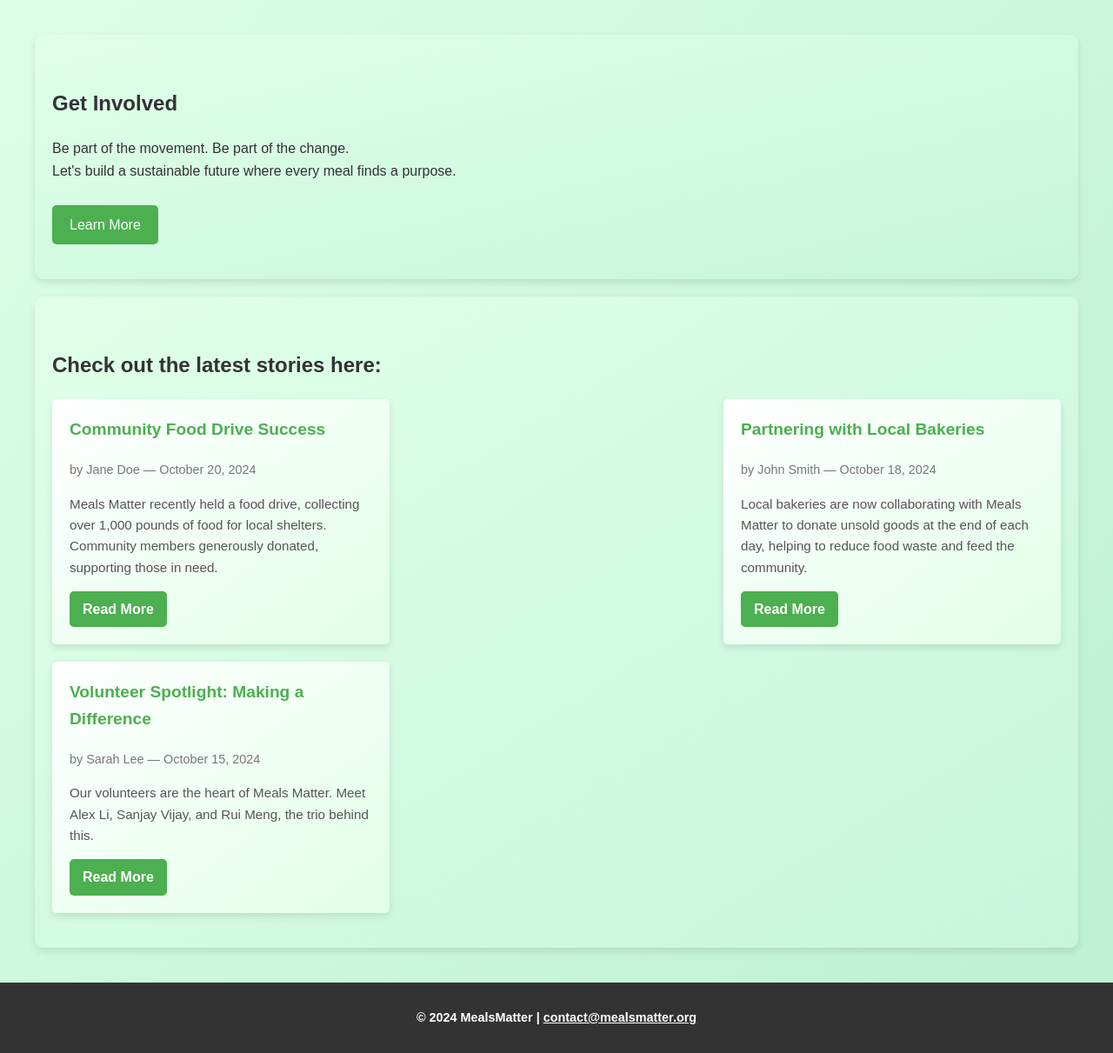
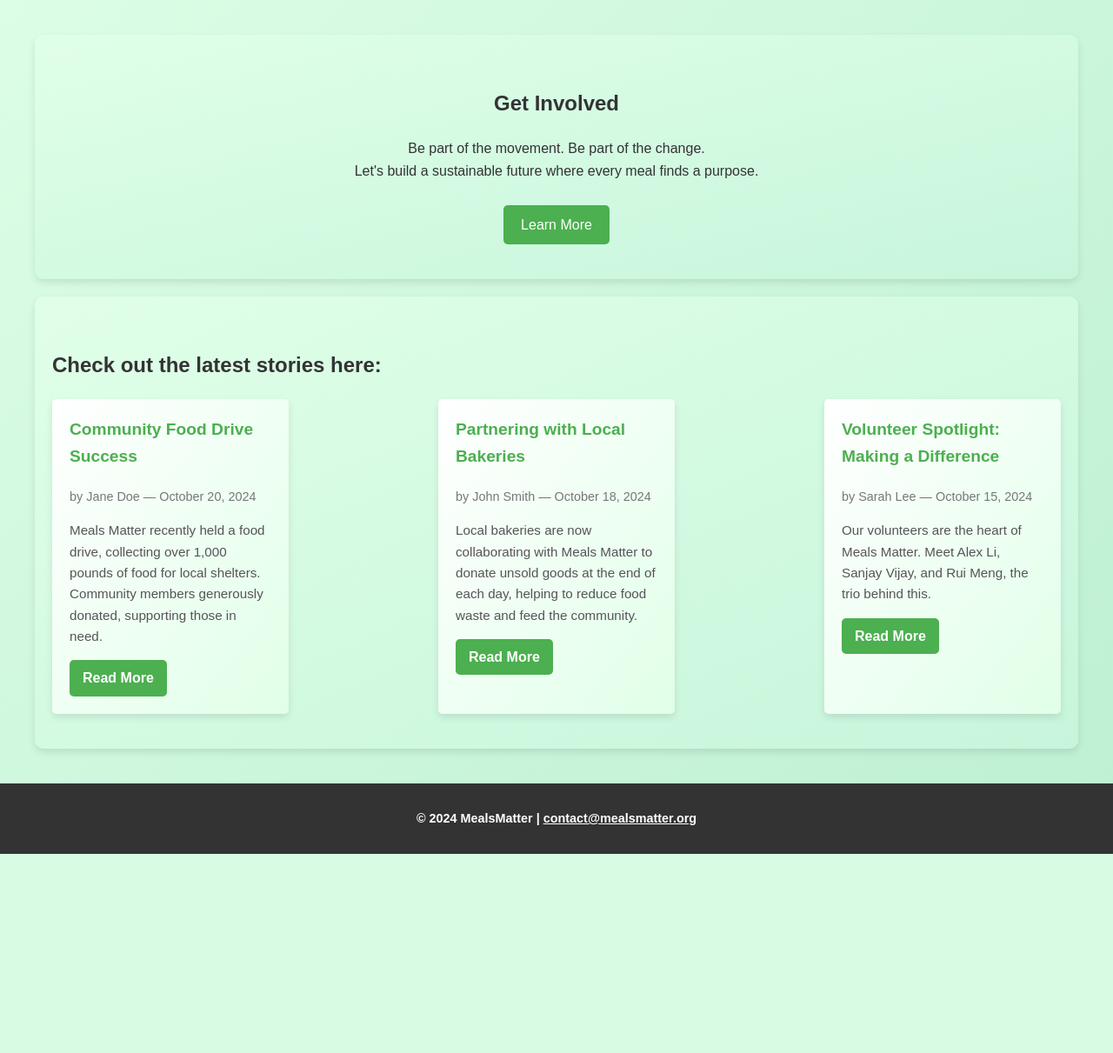
Before and after one commit to SanjayVijay27/meals-matter, a Flask app: page / in a window 1280 px wide. Shown: the part 265-1476 px from the top of the page at 87% size. After the commit the page ends 1247 px from the top, so only its background shows below. Run offline with Flask 3, Linux system fonts and the light colour scheme.

Commit message:
Centered home page

```diff
--- a/templates/index.html
+++ b/templates/index.html
@@ -34,6 +34,11 @@
             height: 100px; /* 2x size */
             margin-right: 15px;
         }
+
+        #get-involved {
+    text-align: center;
+        }
+
         nav {
             display: flex;
             justify-content: space-around;
@@ -85,7 +90,7 @@
             padding: 20px;
             border-radius: 5px;
             box-shadow: 0px 4px 8px rgba(0, 0, 0, 0.1);
-            width: 30%;
+            width: 20%;
         }
         .article-card h3 {
             margin-top: 0;
```
